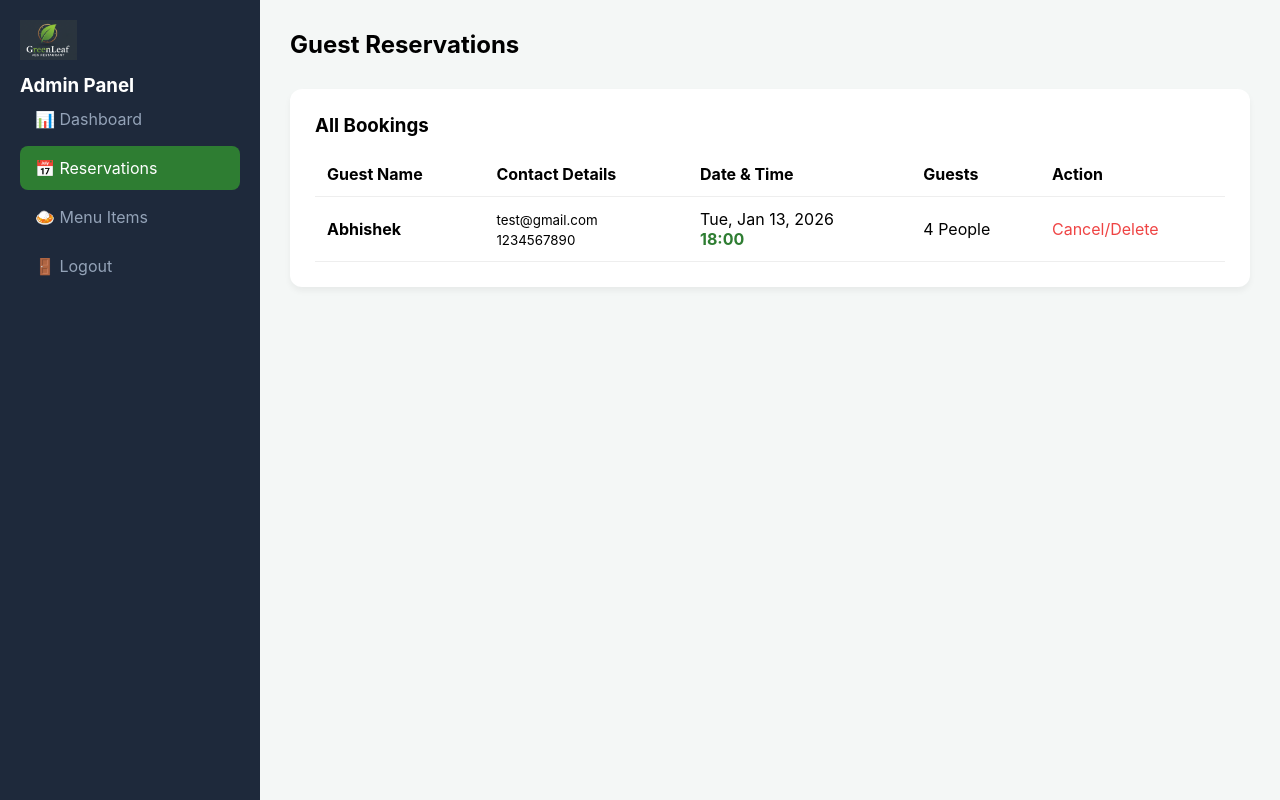
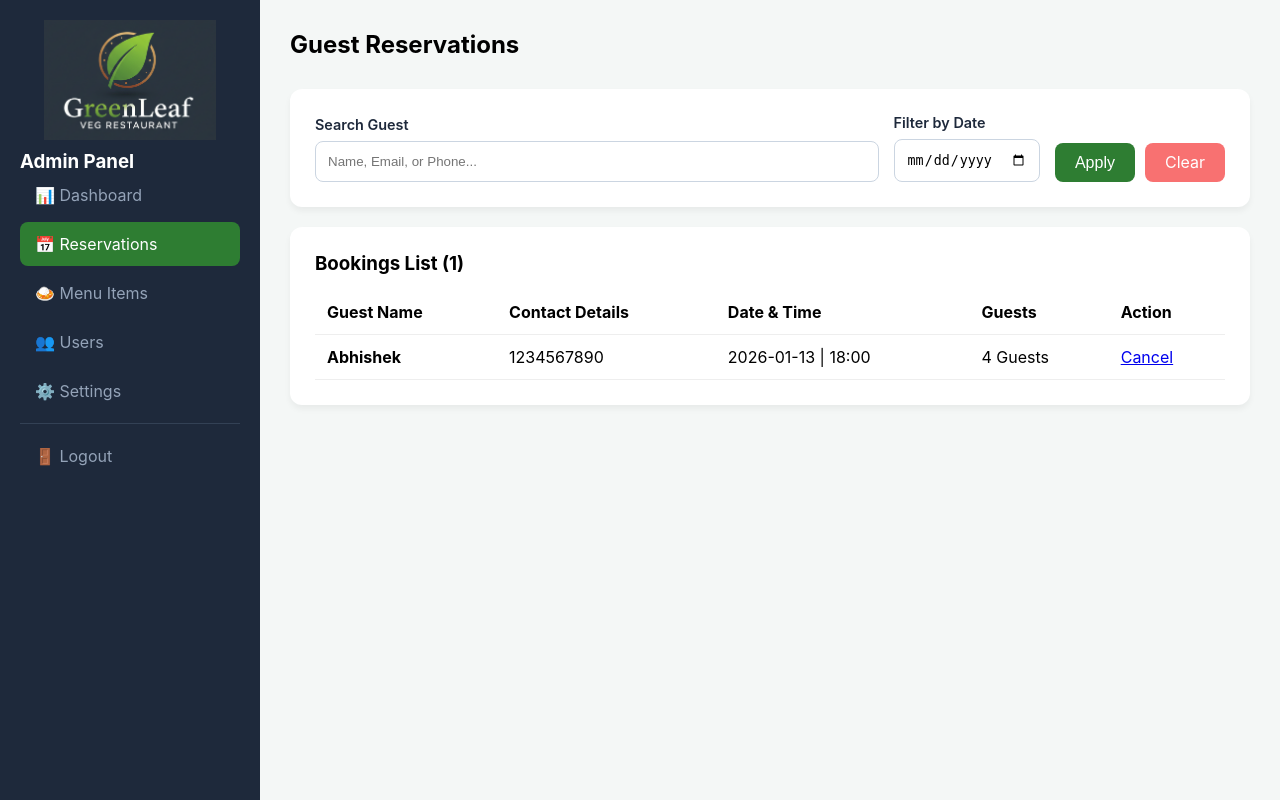
Before and after one commit to abhishek-2006/restaurant-management-system, a PHP site: page /admin/manage-reservations.php in a window 1280 px wide. Run offline with PHP 8.4, Linux system fonts and the light colour scheme; a user stored in the database is signed in; data comes from the database, SQL or seed files in the repository.

Commit message:
Refactor admin panel: extract sidebar into a separate file, enhance styles for sidebar logo and buttons, and add filtering options for reservations

```diff
--- a/admin/assets/css/admin-styles.css
+++ b/admin/assets/css/admin-styles.css
@@ -20,7 +20,7 @@
     height: 100vh;
 }
 
-.sidebar-logo { height: 40px; margin-bottom: 10px; }
+.sidebar-logo { height: 120px; width: auto;  margin-bottom: 10px; display: block; margin-left: auto; margin-right: auto; }
 
 .sidebar-nav a {
     display: block;
@@ -35,6 +35,47 @@
 .sidebar-nav a:hover, .sidebar-nav a.active {
     background: var(--primary-green);
     color: white;
+}
+
+.nav-btn {
+    background: var(--primary-green);
+    color: white;
+    border: none;
+    padding: 10px 15px;
+    border-radius: 8px;
+    cursor: pointer;
+    font-size: 1rem;
+    transition: background 0.3s;
+}
+.nav-btn:hover {
+    background: #256d27;
+}
+
+logout-link {
+    display: block;
+    color: #f87171;
+    padding: 12px 15px;
+    text-decoration: none;
+    border-radius: 8px;
+    margin-top: 20px;
+    transition: 0.3s;
+}
+.logout-link:hover {
+    background: #b91c1c;
+    color: white;
+}
+.logout-btn {
+    background: #f87171;
+    color: white;
+    border: none;
+    padding: 10px 15px;
+    border-radius: 8px;
+    cursor: pointer;
+    font-size: 1rem;
+    transition: background 0.3s;
+}
+.logout-btn:hover {
+    background: #b91c1c;
 }
 
 /* Main Content Area */
@@ -70,6 +111,17 @@
     box-shadow: 0 4px 6px rgba(0,0,0,0.05);
 }
 
+.admin-login-btn {
+    background: var(--primary-green);
+    color: white;
+    border: none;
+    padding: 12px 20px;
+    border-radius: 8px;
+    cursor: pointer;
+    font-size: 1rem;
+    transition: background 0.3s;
+}
+
 .admin-table { width: 100%; border-collapse: collapse; margin-top: 15px; }
 .admin-table th, .admin-table td { padding: 12px; border-bottom: 1px solid #eee; text-align: left; }
 
--- a/admin/manage-reservations.php
+++ b/admin/manage-reservations.php
@@ -7,18 +7,39 @@ if (!isset($_SESSION['user_id']) || $_SESSION['role'] !== 'admin') {
     exit();
 }
 
-$message = "";
+// Check total records in table (ignoring search)
+$total_count = $dbh->query("SELECT COUNT(*) FROM reservations")->fetchColumn();
 
-// Handle Delete Reservation
+$activePage = 'reservations';
+$search = isset($_GET['search']) ? htmlspecialchars(trim($_GET['search'])) : '';
+$filter_date = isset($_GET['filter_date']) ? $_GET['filter_date'] : '';
+
 if (isset($_GET['delete'])) {
     $id = intval($_GET['delete']);
     $stmt = $dbh->prepare("DELETE FROM reservations WHERE id = ?");
     $stmt->execute([$id]);
-    $message = "Reservation removed successfully.";
+    header("Location: manage-reservations.php");
+    exit();
 }
 
-// Fetch all reservations, newest first
-$stmt = $dbh->query("SELECT * FROM reservations ORDER BY reservation_date DESC, reservation_time DESC");
+$query = "SELECT * FROM reservations WHERE 1=1";
+$params = [];
+
+if (!empty($search)) {
+    $query .= " AND (name LIKE ? OR email LIKE ? OR phone LIKE ?)";
+    $params[] = "%$search%";
+    $params[] = "%$search%";
+    $params[] = "%$search%";
+}
+
+if (!empty($filter_date)) {
+    $query .= " AND reservation_date = ?";
+    $params[] = $filter_date;
+}
+
+$query .= " ORDER BY reservation_date DESC, reservation_time DESC";
+$stmt = $dbh->prepare($query);
+$stmt->execute($params);
 $reservations = $stmt->fetchAll(PDO::FETCH_ASSOC);
 ?>
 <!DOCTYPE html>
@@ -32,31 +53,32 @@ $reservations = $stmt->fetchAll(PDO::FETCH_ASSOC);
 </head>
 <body class="admin-body">
     <div class="admin-container">
-        <aside class="admin-sidebar">
-            <div class="admin-logo">
-                <img src="assets/img/logo.png" alt="Logo" class="sidebar-logo">
-                <h3>Admin Panel</h3>
-            </div>
-            <nav class="sidebar-nav">
-                <a href="dashboard.php">📊 Dashboard</a>
-                <a href="manage-reservations.php" class="active">📅 Reservations</a>
-                <a href="manage-menu.php">🍛 Menu Items</a>
-                <a href="logout.php">🚪 Logout</a>
-            </nav>
-        </aside>
+        <?php include 'sidebar.php'; ?>
 
         <main class="admin-main">
             <header class="admin-header">
                 <h2>Guest Reservations</h2>
-                <?php if($message): ?>
-                    <div style="padding:10px; background:#dcfce7; color:#166534; border-radius:8px;">
-                        <?php echo $message; ?>
-                    </div>
-                <?php endif; ?>
             </header>
 
+            <section class="admin-card" style="margin-bottom: 20px;">
+                <form method="GET" class="filter-form" style="display: flex; gap: 15px; flex-wrap: wrap; align-items: flex-end;">
+                    <div class="form-group" style="flex: 1; min-width: 200px; margin-bottom: 0;">
+                        <label>Search Guest</label>
+                        <input type="text" name="search" value="<?php echo $search; ?>" placeholder="Name, Email, or Phone...">
+                    </div>
+                    <div class="form-group" style="margin-bottom: 0;">
+                        <label>Filter by Date</label>
+                        <input type="date" name="filter_date" value="<?php echo $filter_date; ?>">
+                    </div>
+                    <div style="display: flex; gap: 10px;">
+                        <button type="submit" class="admin-login-btn" style="margin: 0; padding: 10px 20px;">Apply</button>
+                        <a href="manage-reservations.php" class="nav-btn logout-btn" style="padding: 10px 20px; line-height: 1.2; text-decoration: none;">Clear</a>
+                    </div>
+                </form>
+            </section>
+
             <section class="admin-card">
-                <h3>All Bookings</h3>
+                <h3>Bookings List (<?php echo count($reservations); ?>)</h3>
                 <div class="table-responsive">
                     <table class="admin-table">
                         <thead>
@@ -71,28 +93,31 @@ $reservations = $stmt->fetchAll(PDO::FETCH_ASSOC);
                         <tbody>
                             <?php if($reservations): ?>
                                 <?php foreach ($reservations as $res): ?>
+                                    <tr>
+                                        <td><strong><?php echo htmlspecialchars($res['name']); ?></strong></td>
+                                        <td><?php echo htmlspecialchars($res['phone']); ?></td>
+                                        <td><?php echo $res['reservation_date']; ?> | <?php echo $res['reservation_time']; ?></td>
+                                        <td><?php echo $res['guests']; ?> Guests</td>
+                                        <td><a href="?delete=<?php echo $res['id']; ?>" class="delete-btn" onclick="return confirm('Delete?')">Cancel</a></td>
+                                    </tr>
+                                <?php endforeach; ?>
+                            <?php else: ?>
                                 <tr>
-                                    <td><strong><?php echo htmlspecialchars($res['name']); ?></strong></td>
-                                    <td>
-                                        <small><?php echo htmlspecialchars($res['email']); ?></small><br>
-                                        <small><?php echo htmlspecialchars($res['phone']); ?></small>
-                                    </td>
-                                    <td>
-                                        <?php echo date('D, M j, Y', strtotime($res['reservation_date'])); ?><br>
-                                        <span style="color:var(--primary-green); font-weight:bold;">
-                                            <?php echo $res['reservation_time']; ?>
-                                        </span>
-                                    </td>
-                                    <td><?php echo $res['guests']; ?> People</td>
-                                    <td>
-                                        <a href="?delete=<?php echo $res['id']; ?>"
-                                           style="color:#ef4444; text-decoration:none;"
-                                           onclick="return confirm('Delete this reservation?')">Cancel/Delete</a>
+                                    <td colspan="5" style="text-align:center; padding: 40px;">
+                                        <?php if ($total_count == 0): ?>
+                                            <div style="color: #64748b;">
+                                                <span style="font-size: 2rem;">📭</span><br>
+                                                <strong>No reservations found in the system.</strong>
+                                            </div>
+                                        <?php else: ?>
+                                            <div style="color: #ef4444;">
+                                                <span style="font-size: 2rem;">🔍</span><br>
+                                                <strong>No matches found for your search criteria.</strong><br>
+                                                <small style="color: #64748b;">Try adjusting your filters or search terms.</small>
+                                            </div>
+                                        <?php endif; ?>
                                     </td>
                                 </tr>
-                                <?php endforeach; ?>
-                            <?php else: ?>
-                                <tr><td colspan="5" style="text-align:center; padding:20px;">No reservations found.</td></tr>
                             <?php endif; ?>
                         </tbody>
                     </table>
--- /dev/null
+++ b/admin/sidebar.php
@@ -0,0 +1,15 @@
+<aside class="admin-sidebar">
+    <div class="admin-logo">
+        <img src="assets/img/logo.png" alt="GreenLeaf Logo" class="sidebar-logo">
+        <h3>Admin Panel</h3>
+    </div>
+    <nav class="sidebar-nav">
+        <a href="dashboard.php" class="<?php echo ($activePage == 'dashboard') ? 'active' : ''; ?>">📊 Dashboard</a>
+        <a href="manage-reservations.php" class="<?php echo ($activePage == 'reservations') ? 'active' : ''; ?>">📅 Reservations</a>
+        <a href="manage-menu.php" class="<?php echo ($activePage == 'menu') ? 'active' : ''; ?>">🍛 Menu Items</a>
+        <a href="manage-users.php" class="<?php echo ($activePage == 'users') ? 'active' : ''; ?>">👥 Users</a>
+        <a href="settings.php" class="<?php echo ($activePage == 'settings') ? 'active' : ''; ?>">⚙️ Settings</a>
+        <hr style="border: 0; border-top: 1px solid #334155; margin: 10px 0;">
+        <a href="logout.php" class="logout-link">🚪 Logout</a>
+    </nav>
+</aside>
```
Also changed, not shown: admin/dashboard.php (+2 -15 lines), admin/manage-menu.php (+2 -12 lines), admin/manage-users.php (+2 -14 lines), admin/settings.php (+2 -15 lines).
